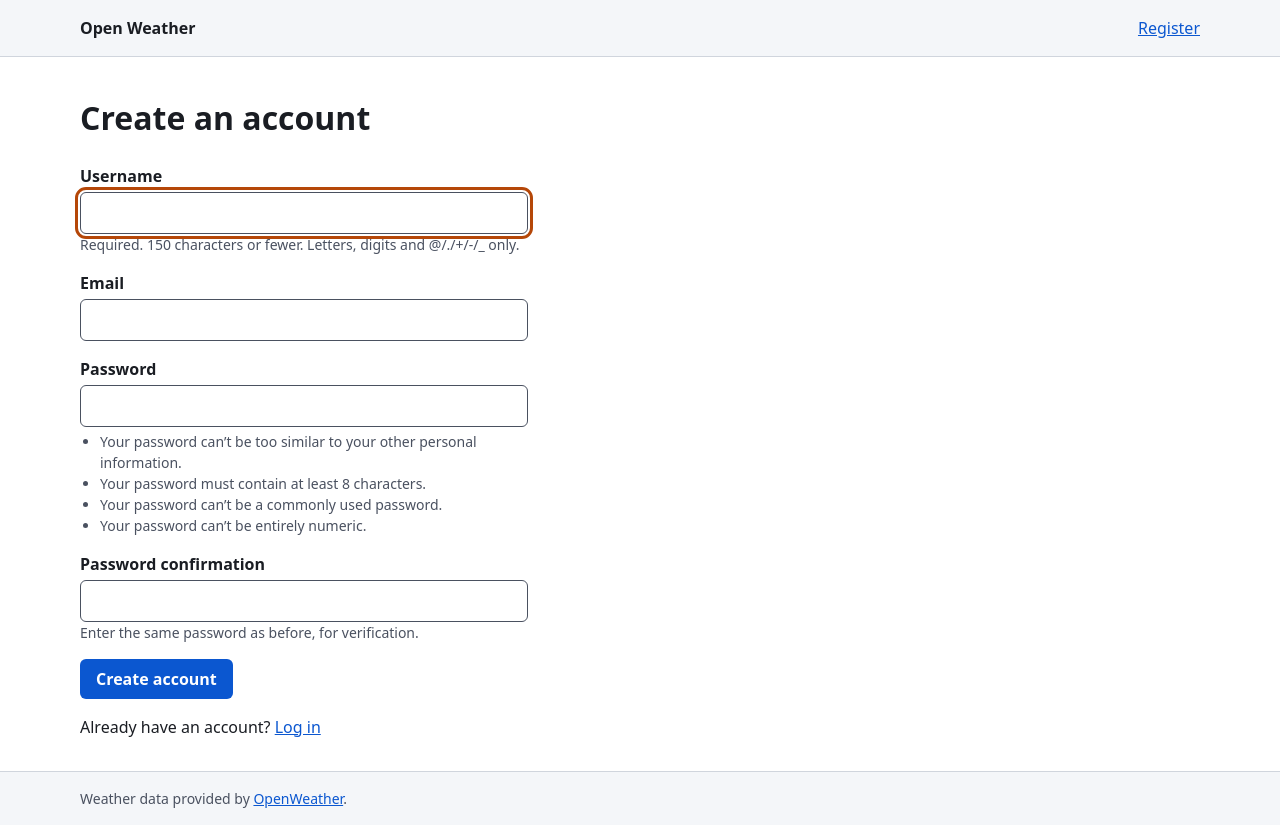
After one commit to TrentWesley/open-weather-app, a Django app: page /accounts/register/ in a window 1280 px wide. The commit adds this page. Run offline with Django 5.2, Linux system fonts and the light colour scheme; parts of the project's set-up code (start-up, migrations or seed data) failed here and were passed over.

Commit message:
FR-1: user registration with accessible form errors
- RegistrationForm (username, required email, password + confirmation) built on
  UserCreationForm: case-insensitive unique usernames, password validators
- Register view logs the new user in and redirects home with a message
- Shared field/form-error partials link errors via aria-describedby (NFR-AC-5)
- Register link in nav for anonymous users; minimal home page as redirect target

Test fix: the aria-describedby test assumed attribute order inside <input>;
it now checks the attributes within the matched tag regardless of order.

Co-Authored-By: Claude Opus 5.5 <noreply@anthropic.com>

```diff
--- /dev/null
+++ b/accounts/forms.py
@@ -0,0 +1,38 @@
+from django import forms
+from django.contrib.auth.forms import UserCreationForm
+from django.contrib.auth.models import User
+
+
+class AccessibleErrorsMixin:
+    """NFR-AC-5: mark invalid fields and link them to their error list.
+
+    Pairs with templates/includes/field.html, which renders each field's errors in
+    an element with the id `<field id>_error`.
+    """
+
+    def full_clean(self) -> None:
+        super().full_clean()
+        for name in self.errors:
+            if name not in self.fields:
+                continue
+            bound = self[name]
+            attrs = self.fields[name].widget.attrs
+            described_by = [f"{bound.auto_id}_error"]
+            if self.fields[name].help_text:
+                described_by.append(f"{bound.auto_id}_helptext")
+            attrs["aria-invalid"] = "true"
+            attrs["aria-describedby"] = " ".join(described_by)
+
+
+class RegistrationForm(AccessibleErrorsMixin, UserCreationForm):
+    """FR-1: username, email, password and confirmation.
+
+    UserCreationForm already rejects usernames that differ only in case (FR-1 AC-3)
+    and runs AUTH_PASSWORD_VALIDATORS on the confirmation field (FR-1 AC-4).
+    """
+
+    email = forms.EmailField(required=True)
+
+    class Meta(UserCreationForm.Meta):
+        model = User
+        fields = ("username", "email")
--- /dev/null
+++ b/accounts/templates/accounts/register.html
@@ -0,0 +1,16 @@
+{% extends "base.html" %}
+
+{% block title %}Create an account · Open Weather{% endblock %}
+
+{% block content %}
+  <h1>Create an account</h1>
+  <form method="post" action="{% url 'register' %}" class="form" novalidate>
+    {% csrf_token %}
+    {% include "includes/form_errors.html" %}
+    {% for field in form %}
+      {% include "includes/field.html" %}
+    {% endfor %}
+    <button type="submit" class="button">Create account</button>
+  </form>
+  <p>Already have an account? <a href="/accounts/login/">Log in</a></p>
+{% endblock %}
--- /dev/null
+++ b/accounts/urls.py
@@ -0,0 +1,7 @@
+from django.urls import path
+
+from accounts import views
+
+urlpatterns = [
+    path("accounts/register/", views.register, name="register"),
+]
--- a/accounts/views.py
+++ b/accounts/views.py
@@ -1,3 +1,21 @@
-from django.shortcuts import render
+from django.contrib import messages
+from django.contrib.auth import login
+from django.http import HttpRequest, HttpResponse
+from django.shortcuts import redirect, render
+from django.views.decorators.http import require_http_methods
 
-# Create your views here.
+from accounts.forms import RegistrationForm
+
+
+@require_http_methods(["GET", "POST"])
+def register(request: HttpRequest) -> HttpResponse:
+    """FR-1: create an account, log the new user in, and send them home."""
+    if request.user.is_authenticated:
+        return redirect("home")
+    form = RegistrationForm(request.POST or None)
+    if request.method == "POST" and form.is_valid():
+        user = form.save()
+        login(request, user)
+        messages.success(request, f"Account created. Welcome, {user.username}!")
+        return redirect("home")
+    return render(request, "accounts/register.html", {"form": form})
--- a/config/urls.py
+++ b/config/urls.py
@@ -1,22 +1,9 @@
-"""
-URL configuration for config project.
-
-The `urlpatterns` list routes URLs to views. For more information please see:
-    https://docs.djangoproject.com/en/6.1/topics/http/urls/
-Examples:
-Function views
-    1. Add an import:  from my_app import views
-    2. Add a URL to urlpatterns:  path('', views.home, name='home')
-Class-based views
-    1. Add an import:  from other_app.views import Home
-    2. Add a URL to urlpatterns:  path('', Home.as_view(), name='home')
-Including another URLconf
-    1. Import the include() function: from django.urls import include, path
-    2. Add a URL to urlpatterns:  path('blog/', include('blog.urls'))
-"""
+"""Root URL configuration; see the URL table in AGENTS.md."""
 from django.contrib import admin
-from django.urls import path
+from django.urls import include, path
 
 urlpatterns = [
-    path('admin/', admin.site.urls),
+    path("admin/", admin.site.urls),
+    path("", include("accounts.urls")),
+    path("", include("weather.urls")),
 ]
--- a/static/css/site.css
+++ b/static/css/site.css
@@ -8,6 +8,8 @@
   --color-link: #0b57d0;
   --color-focus: #b54708;
   --color-border: #d0d5dd;
+  --color-error: #b42318;
+  --color-button-text: #ffffff;
   --space: 1rem;
   --max-width: 72rem;
   font-family: system-ui, -apple-system, "Segoe UI", Roboto, sans-serif;
@@ -23,6 +25,8 @@
     --color-link: #8ab4f8;
     --color-focus: #fdb022;
     --color-border: #3a404d;
+    --color-error: #fda29b;
+    --color-button-text: #12151b;
   }
 }
 
@@ -125,6 +129,110 @@ main:focus {
   background: var(--color-surface);
 }
 
+.nav-account {
+  display: flex;
+  flex-wrap: wrap;
+  align-items: center;
+  gap: var(--space);
+  margin: 0 0 0 auto;
+  padding: 0;
+  list-style: none;
+}
+
+.nav-account form {
+  margin: 0;
+}
+
+/* Forms (NFR-USE-3, NFR-AC-5) */
+
+.form {
+  max-width: 28rem;
+}
+
+.field {
+  margin-bottom: var(--space);
+}
+
+.field label {
+  display: block;
+  font-weight: 600;
+  margin-bottom: 0.25rem;
+}
+
+.field input:not([type="radio"]):not([type="checkbox"]) {
+  width: 100%;
+  padding: 0.5rem;
+  font: inherit;
+  color: var(--color-text);
+  background: var(--color-bg);
+  border: 1px solid var(--color-muted);
+  border-radius: 0.375rem;
+}
+
+.field-help {
+  color: var(--color-muted);
+  font-size: 0.875rem;
+}
+
+.field-help ul {
+  margin: 0.25rem 0 0;
+  padding-left: 1.25rem;
+}
+
+.field-errors,
+.form-errors {
+  color: var(--color-error);
+  font-weight: 600;
+}
+
+.field-errors {
+  margin: 0.25rem 0 0;
+  padding-left: 1.25rem;
+}
+
+.field-invalid input {
+  border-color: var(--color-error);
+  border-width: 2px;
+}
+
+.form-errors {
+  padding: 0.75rem var(--space);
+  border: 2px solid var(--color-error);
+  border-radius: 0.375rem;
+}
+
+.form-errors ul {
+  margin: 0;
+  padding-left: 1.25rem;
+}
+
+fieldset {
+  border: 1px solid var(--color-border);
+  border-radius: 0.375rem;
+  margin: 0 0 var(--space);
+}
+
+.button {
+  padding: 0.5rem 1rem;
+  font: inherit;
+  font-weight: 600;
+  color: var(--color-button-text);
+  background: var(--color-link);
+  border: 0;
+  border-radius: 0.375rem;
+  cursor: pointer;
+}
+
+.button-link {
+  padding: 0;
+  font: inherit;
+  color: var(--color-link);
+  background: none;
+  border: 0;
+  text-decoration: underline;
+  cursor: pointer;
+}
+
 @media (prefers-reduced-motion: reduce) {
   *,
   *::before,
--- a/templates/base.html
+++ b/templates/base.html
@@ -14,6 +14,11 @@
     <nav class="site-nav" aria-label="Main">
       <a class="site-brand" href="/">Open Weather</a>
       {% block nav %}{% endblock %}
+      <ul class="nav-account">
+        {% if not user.is_authenticated %}
+          <li><a href="{% url 'register' %}">Register</a></li>
+        {% endif %}
+      </ul>
     </nav>
   </header>
 
--- /dev/null
+++ b/templates/includes/field.html
@@ -0,0 +1,13 @@
+{# One labelled form control with help text and linked errors (NFR-AC-5, NFR-USE-3). #}
+<div class="field{% if field.errors %} field-invalid{% endif %}">
+  <label for="{{ field.id_for_label }}">{{ field.label }}</label>
+  {{ field }}
+  {% if field.help_text %}
+    <div class="field-help" id="{{ field.auto_id }}_helptext">{{ field.help_text }}</div>
+  {% endif %}
+  {% if field.errors %}
+    <ul class="field-errors" id="{{ field.auto_id }}_error">
+      {% for error in field.errors %}<li>{{ error }}</li>{% endfor %}
+    </ul>
+  {% endif %}
+</div>
--- /dev/null
+++ b/templates/includes/form_errors.html
@@ -0,0 +1,5 @@
+{% if form.non_field_errors %}
+  <div class="form-errors" role="alert">
+    <ul>{% for error in form.non_field_errors %}<li>{{ error }}</li>{% endfor %}</ul>
+  </div>
+{% endif %}
--- /dev/null
+++ b/weather/templates/weather/home.html
@@ -0,0 +1,6 @@
+{% extends "base.html" %}
+
+{% block content %}
+  <h1>Open Weather</h1>
+  <p>Current conditions and multi-day forecasts for any location.</p>
+{% endblock %}
--- /dev/null
+++ b/weather/urls.py
@@ -0,0 +1,7 @@
+from django.urls import path
+
+from weather import views
+
+urlpatterns = [
+    path("", views.home, name="home"),
+]
--- a/weather/views.py
+++ b/weather/views.py
@@ -1,3 +1,7 @@
+from django.http import HttpRequest, HttpResponse
 from django.shortcuts import render
 
-# Create your views here.
+
+def home(request: HttpRequest) -> HttpResponse:
+    """Home page. The location search form is added in Phase 3 (FR-4)."""
+    return render(request, "weather/home.html")
```
Also changed, not shown: accounts/tests/test_registration.py (added, +143 -0 lines).
